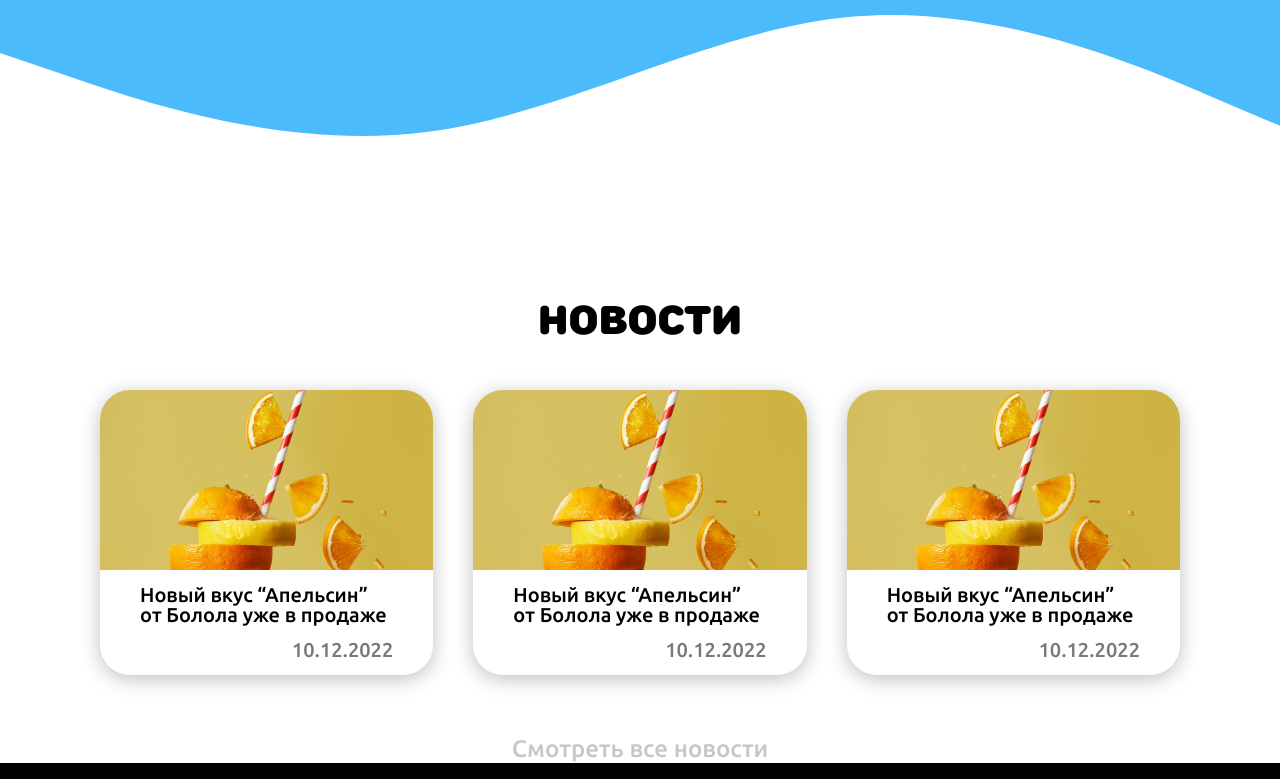
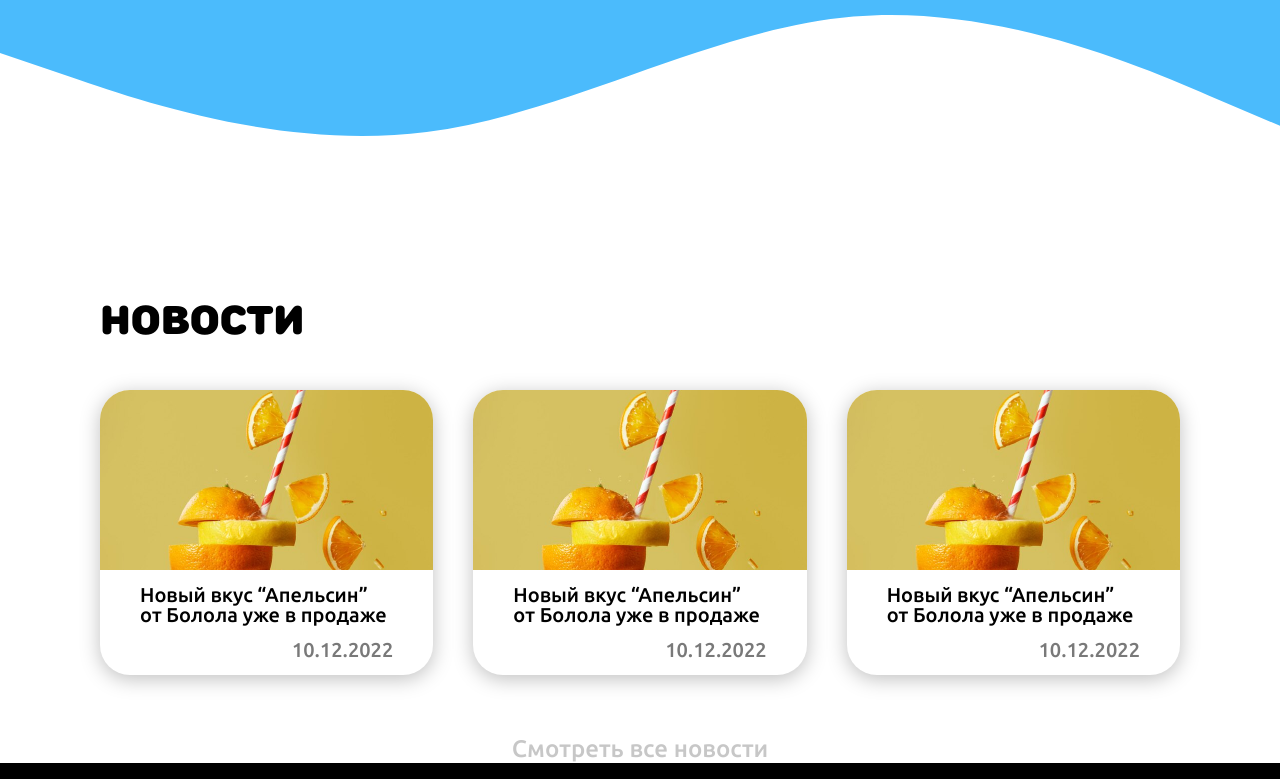
Before and after one commit to eliauri/bolola, a Next.js app: page / in a window 1280 px wide. Shown: the part 3106-3886 px from the top of the page. Built offline with nearby package versions, Linux system fonts and the light colour scheme.

Commit message:
some fix

```diff
--- a/components/home/News.jsx
+++ b/components/home/News.jsx
@@ -34,7 +34,7 @@ const News = () => {
         <section className={cl(s.news, "news")}>
 
             <Container>
-                <Title type='medium' color='black' className={s.news__title}>Новости</Title>
+                <Title type='medium' color='black' >Новости</Title>
                 <div className={s.news__list}>
                     {news.map((post) =>
                         <Link  href={`/news/${post.title}`} key={post.id} className={s.news__new}>
```
